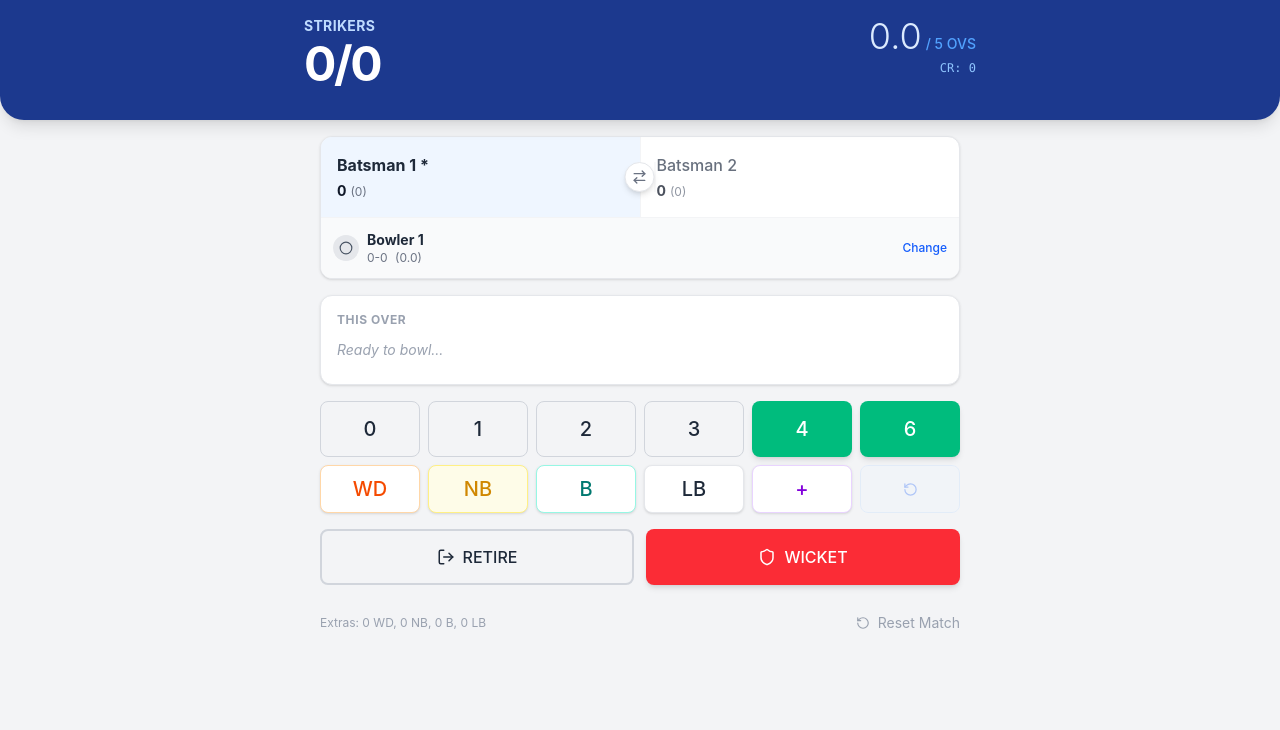
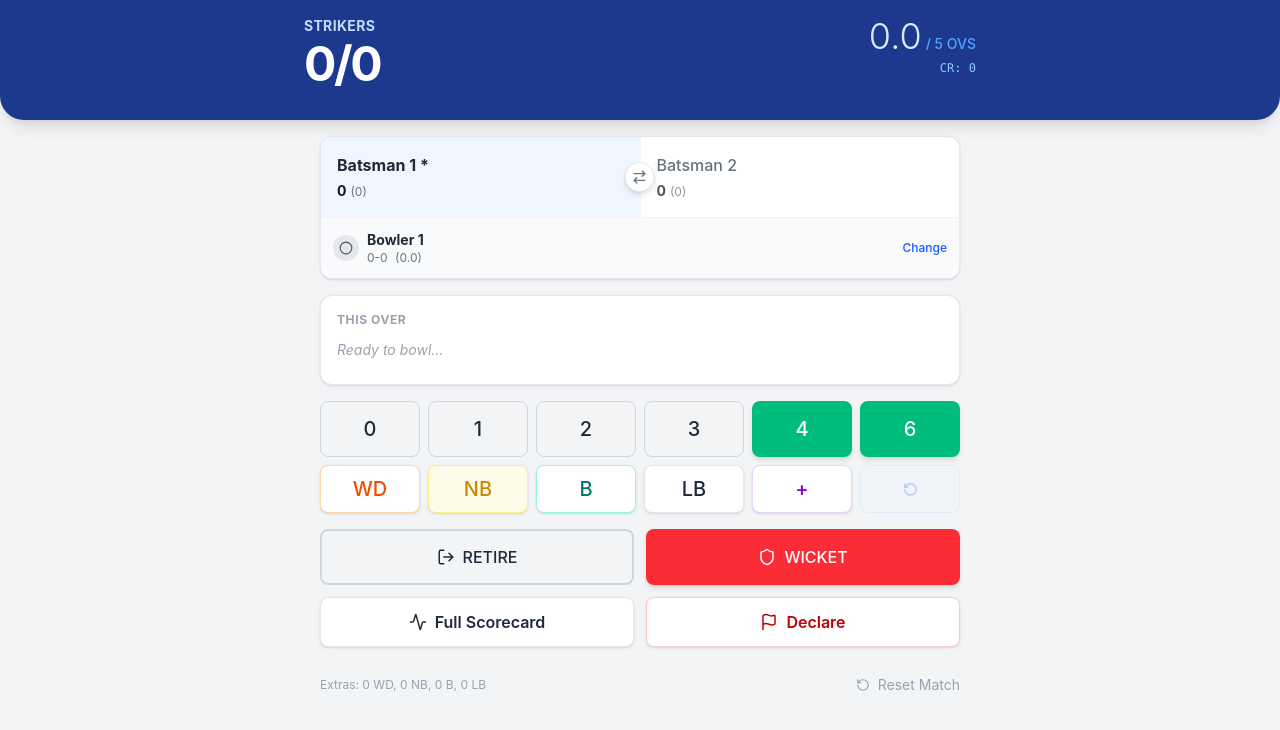
Before and after one commit to abhijeetnazar/cricket-scorer, a React (Vite) app: page / in a window 1280 px wide. Both pictures are taken after a click on the button "Start Match". Shown: the top 730 px of the page. Built offline with nearby package versions, Linux system fonts and the light colour scheme.

Commit message:
style: add Full Scorecard and Declare buttons back into scoring grid

```diff
--- a/src/App.jsx
+++ b/src/App.jsx
@@ -1475,6 +1475,22 @@ export default function CricketScorer() {
           >
             <Shield size={18} /> WICKET
           </Button>
+
+          <Button
+            onClick={() => setShowScorecard(true)}
+            variant="action"
+            className="w-full flex items-center justify-center gap-2 py-3 font-semibold text-blue-700 bg-blue-50 border-blue-200"
+          >
+            <Activity size={18} /> Full Scorecard
+          </Button>
+          <Button
+            onClick={handleDeclare}
+            variant="action"
+            className="w-full flex items-center justify-center gap-2 py-3 font-semibold text-red-700 bg-red-50 border-red-200"
+          >
+            <Flag size={18} /> Declare
+          </Button>
+
           {/* Extras Summary */}
 
           <div className="col-span-2 mt-4 flex justify-between items-center text-xs">
```
